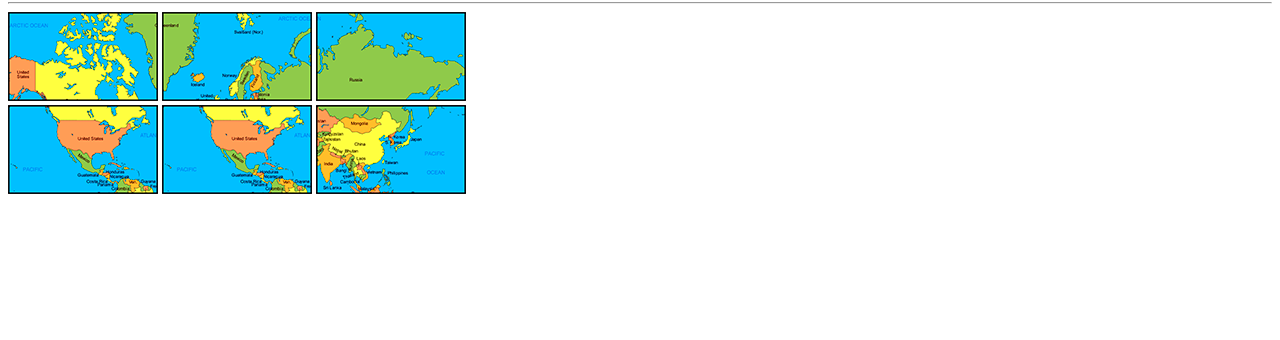
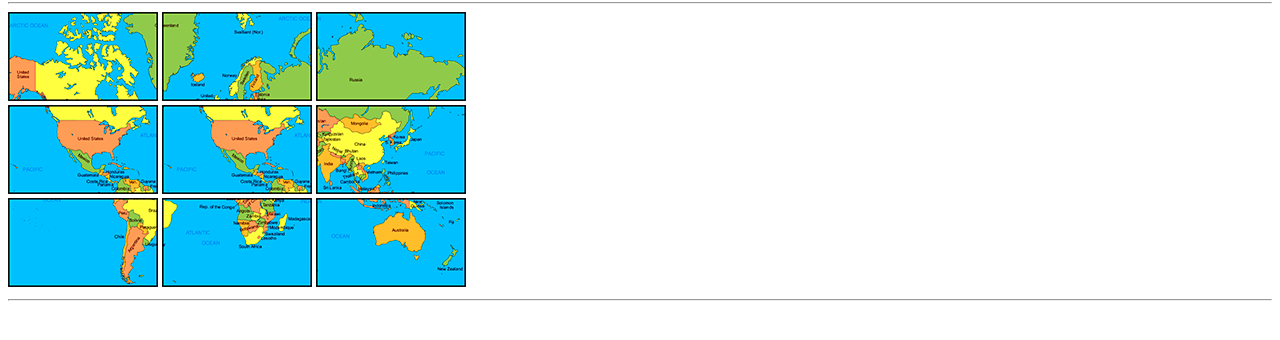
Before and after one commit to JoRicci/projeto_git, a plain HTML site: page index.html in a window 1280 px wide. Shown: the part 88-428 px from the top of the page. Drawn offline with Linux system fonts and the light colour scheme.

Commit message:
finished the map

```diff
--- a/index.html
+++ b/index.html
@@ -18,6 +18,10 @@
     <img src="imagens/04.png" alt="Parte do mapa mundi">
     <img src="imagens/06.png" alt="Parte do mapa mundi">
     <br>
+    <img src="imagens/07.png" alt="Parte do mapa mundi">
+    <img src="imagens/08.png" alt="Parte do mapa mundi">
+    <img src="imagens/09.png" alt="Parte do mapa mundi">
+    <hr>
 
 </body>
 </html>
```
